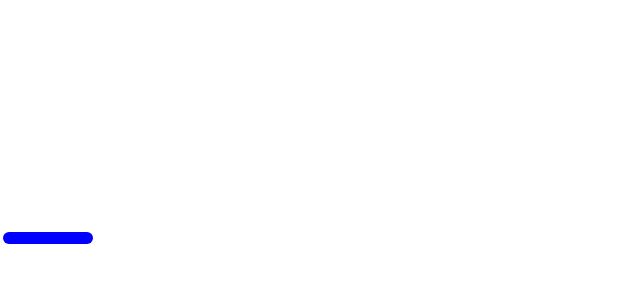
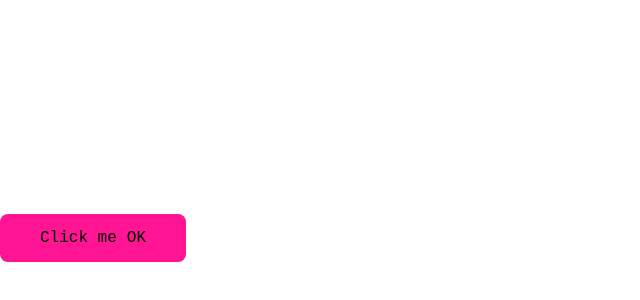
Before and after one commit to FefAzvdo/componentes-usando-typescript, a React (Vite) app: page / in a window 1280 px wide. Shown: the part 162-462 px from the top of the page, without its empty margins (0-640 px from the left). Built offline with nearby package versions, Linux system fonts and the light colour scheme.

Commit message:
Criado componente Button

```diff
--- a/src/App.tsx
+++ b/src/App.tsx
@@ -1,6 +1,19 @@
+import Button from "./components/Button";
 import ProgressBar from "./components/ProgressBar";
-
+import { colors } from "../utils/colors";
 //aqui
 export default function App() {
-  return <ProgressBar />;
+  return (
+    <div>
+      {/* <ProgressBar /> */}
+      <Button
+        size="medium"
+        onClick={() => alert("clicou !!")}
+        icon={<div>OK</div>}
+        bgColor={colors.DeepPink}
+      >
+        Click me
+      </Button>
+    </div>
+  );
 }
--- a/src/components/Button/index.tsx
+++ b/src/components/Button/index.tsx
@@ -1,3 +1,52 @@
-export default function Button() {
-  return <button>{"Click me"}</button>;
+import { ButtonHTMLAttributes } from "react";
+import styled from "styled-components";
+
+type StyledButtonProps = {
+  bgColor?: string;
+  size?: "small" | "medium" | "big";
+};
+
+const StyledButton = styled.button<StyledButtonProps>`
+  border: none;
+  padding: ${(props) => {
+    if (props.size === "small") {
+      return "15px 20px";
+    } else if (props.size === "medium") {
+      return "15px 40px";
+    } else if (props.size === "big") {
+      return "15px 80px";
+    }
+  }};
+  background-color: ${(props) => props.bgColor};
+  text-align: center;
+  font-family: "Courier New", Courier, monospace;
+  transition: all 0.3s;
+
+  &:hover {
+    background-color: ${(props) => props.bgColor + "bf"};
+  }
+`;
+
+interface ButtonProps extends React.ButtonHTMLAttributes<HTMLButtonElement> {
+  bgColor?: string;
+  size?: "small" | "medium" | "big";
+  icon: JSX.Element;
+  onClick: () => any;
 }
+
+export default function Button({
+  bgColor,
+  size,
+  icon,
+  children,
+  onClick,
+}: ButtonProps) {
+  return (
+    <StyledButton bgColor={bgColor} size={size} onClick={onClick}>
+      <div style={{ display: "flex", flexDirection: "row" }}>
+        <span style={{ marginRight: "10px" }}>{children}</span>
+        {icon}
+      </div>
+    </StyledButton>
+  );
+}
```
